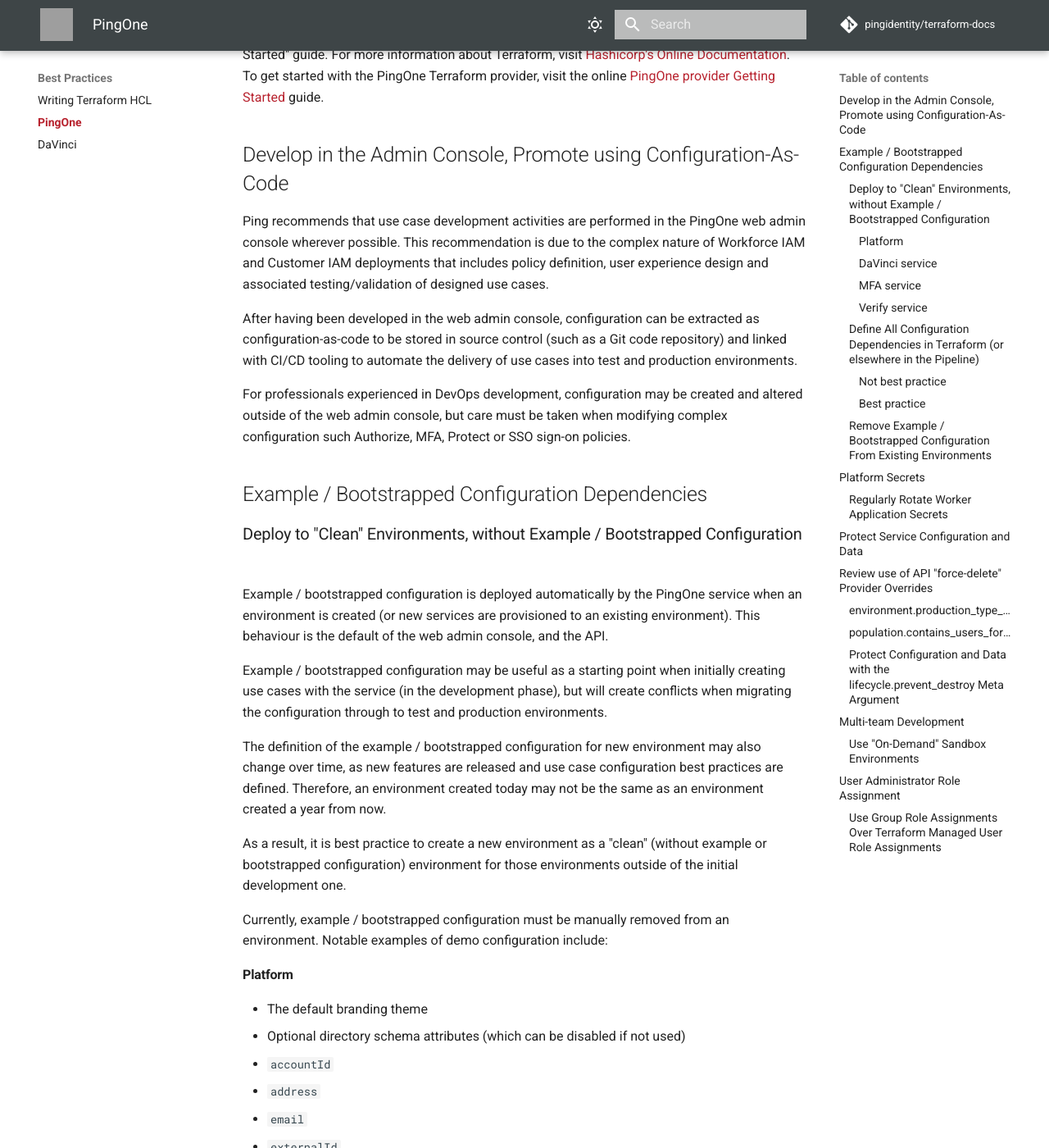
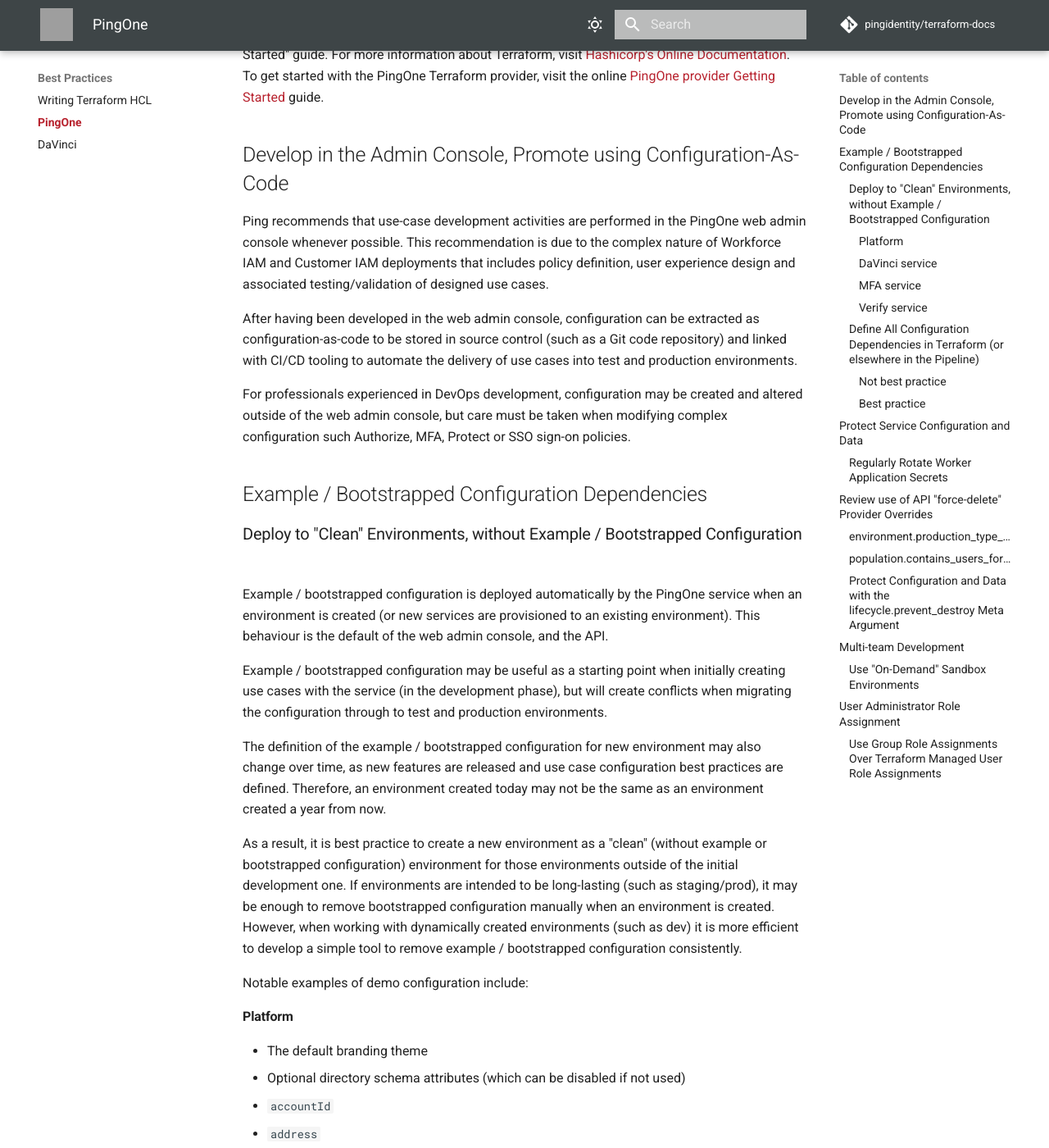
Before and after one commit to pingidentity/terraform-docs, an MkDocs documentation site: the page built from docs/best-practices/pingone/index.md, in a window 1280 px wide and 1400 px high, scrolled down 280 px. Shown: the whole window at 82% size. Built offline with MkDocs 1.6.1 and Material for MkDocs 9.7.7, drawn with Linux system fonts in a browser that asks for light colours; comment, search, counter and statistics services are not loaded; some of the changed text lies outside the part shown; grey boxes are pictures that could not be loaded.

Commit message:
just some more edits

````diff
--- a/docs/best-practices/pingone/index.md
+++ b/docs/best-practices/pingone/index.md
@@ -6,7 +6,7 @@ These guidelines do not intend to educate on the use of Terraform, nor are they
 
 ## Develop in the Admin Console, Promote using Configuration-As-Code
 
-Ping recommends that use case development activities are performed in the PingOne web admin console wherever possible.  This recommendation is due to the complex nature of Workforce IAM and Customer IAM deployments that includes policy definition, user experience design and associated testing/validation of designed use cases.
+Ping recommends that use-case development activities are performed in the PingOne web admin console whenever possible.  This recommendation is due to the complex nature of Workforce IAM and Customer IAM deployments that includes policy definition, user experience design and associated testing/validation of designed use cases.
 
 After having been developed in the web admin console, configuration can be extracted as configuration-as-code to be stored in source control (such as a Git code repository) and linked with CI/CD tooling to automate the delivery of use cases into test and production environments.
 
@@ -22,9 +22,9 @@ Example / bootstrapped configuration may be useful as a starting point when init
 
 The definition of the example / bootstrapped configuration for new environment may also change over time, as new features are released and use case configuration best practices are defined.  Therefore, an environment created today may not be the same as an environment created a year from now.
 
-As a result, it is best practice to create a new environment as a "clean" (without example or bootstrapped configuration) environment for those environments outside of the initial development one.
+As a result, it is best practice to create a new environment as a "clean" (without example or bootstrapped configuration) environment for those environments outside of the initial development one. If environments are intended to be long-lasting (such as staging/prod), it may be enough to remove bootstrapped configuration manually when an environment is created. However, when working with dynamically created environments (such as dev) it is more efficient to develop a simple tool to remove example / bootstrapped configuration consistently.
 
-Currently, example / bootstrapped configuration must be manually removed from an environment.  Notable examples of demo configuration include:
+Notable examples of demo configuration include:
 
 #### Platform
 - The default branding theme
@@ -133,11 +133,9 @@ resource "pingone_population" "my_population" {
 }
 ```
 
-### Remove Example / Bootstrapped Configuration From Existing Environments
+## Protect Service Configuration and Data
 
-When following best practices in this section, there may be occasions where example / bootstrapped configuration is present within the environment but is not actively used to fulfil any use cases.  This "orphaned configuration" should be removed and use-cases retested so the configuration does not confuse any audit activities, and to prevent its accidental use at a later date.
-
-## Platform Secrets
+The following sections detail best practices to apply to ensure protection of production data (beyond what is covered in [Secrets Management](../index.md/#secrets-management) ) when using the PingOne Terraform provider.
 
 ### Regularly Rotate Worker Application Secrets
 
````
Also changed, not shown: other parts of docs/best-practices/pingone/index.md (+0 -4 lines), docs/best-practices/index.md (+3 -1 lines).
